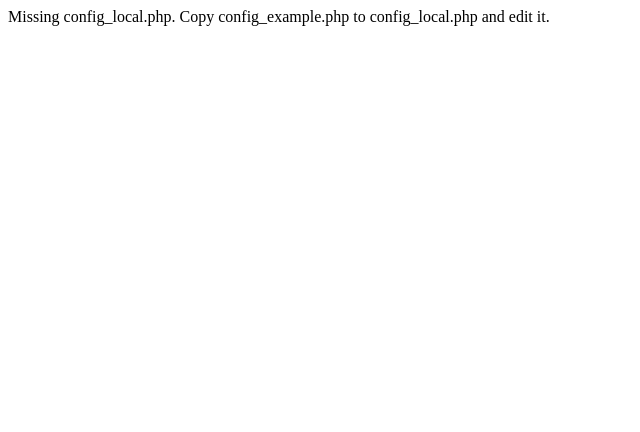
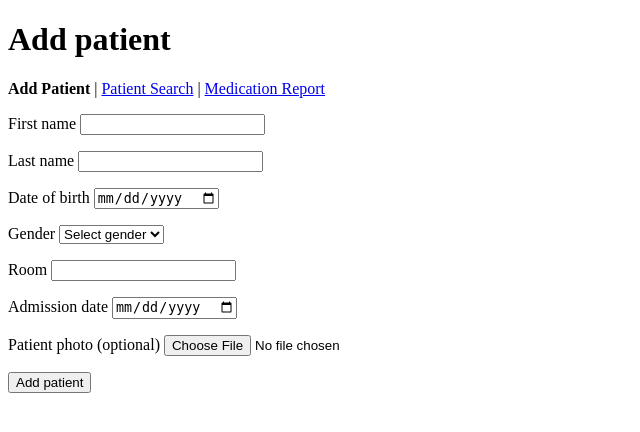
Before and after one commit to monkewithnobrim/BIOM9450-Major-Project, a PHP site: page /add_patient.php in a window 1280 px wide. Shown: the top 432 px of the page, without its empty margins (0-640 px from the left). Run offline with PHP 8.4, Linux system fonts and the light colour scheme.

Commit message:
FIXED NAVIGATION to other pages

```diff
--- a/add_patient.php
+++ b/add_patient.php
@@ -190,6 +190,13 @@ if ($formSubmitted && $errors === []) {
 <body>
     <h1>Add patient</h1>
 
+    <!--NAVIGATION: access other pages-->
+    <p>
+        <strong>Add Patient</strong> |
+        <a href="patient_search.php">Patient Search</a> |
+        <a href="medication_report.php">Medication Report</a>
+    </p>
+
     <!-- Display confirmation after a successful database save -->
     <?php if ($successMessage !== ''): ?>
         <p role="status">
--- /dev/null
+++ b/config_local.php
@@ -0,0 +1,9 @@
+<?php
+// Copy this file to config_local.php and edit the values for your machine.
+return [
+    'host' => 'localhost',
+    'user' => 'root',
+    'pass' => '',
+    'name' => 'medication_db',
+    'port' => 3307,
+];
--- a/patient_search.php
+++ b/patient_search.php
@@ -120,9 +120,11 @@ if ($errorMessage === '') {
         <p>Patient records loaded: <?= count($patients) ?></p>
     <?php endif; ?>
 
-    <!--navigation - open the patient entry form-->
+    <!--NAVIGATION: access other pages-->
     <p>
-        <a href="add_patient.php">Add patient</a>
+        <a href="add_patient.php">Add Patient</a> |
+        <strong>Patient Search</strong> |
+        <a href="medication_report.php">Medication Report</a>
     </p>
 
     <!--SEARCH PATIENT section: collect a name, patient ID or room to search for-->
```
Also changed, not shown: medication_report.php (+7 -0 lines), patient_edit.php (+5 -2 lines).
